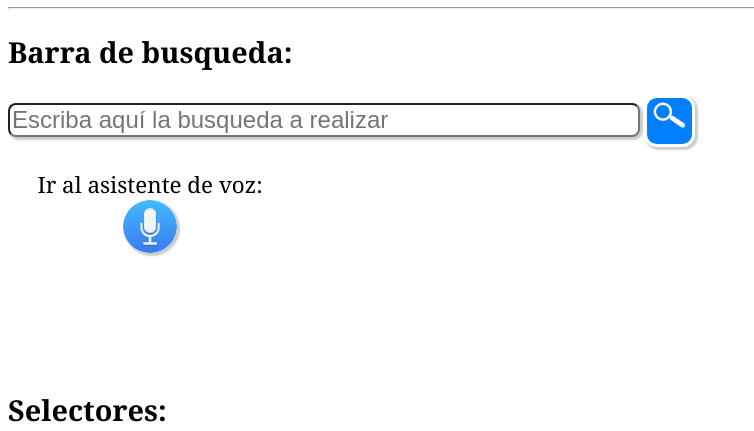
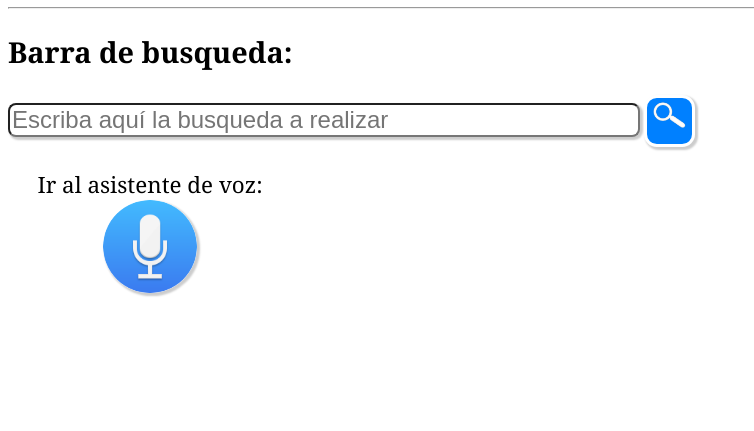
Before and after one commit to leiretedcas/Quirohelp_render, a Flask app: page /buscador_uro in a window 1280 px wide. Shown: the part 220-651 px from the top of the page, without its empty margins (0-754 px from the left). Run offline with Flask 3, Linux system fonts and the light colour scheme.

Commit message:
buscador_uro.html

```diff
--- a/templates/buscador_uro.html
+++ b/templates/buscador_uro.html
@@ -20,7 +20,7 @@
 			<br>
 
 			<br>
-			<button type="button" name="escu" style="padding-right: 78%;font-family: Cambria, Cochin, Georgia, Times, 'Times New Roman';font-size: 1.4rem;background-color: white; border: solid white" onclick="location.href='https://quirohelp.onrender.com/escuchar_uro1'">Ir al asistente de voz:   <img src="{{ user_image5 }}"   style="max-width:20%;border-radius: 100%;box-shadow:2px 2px 2px 1px rgba(0, 0, 0, 0.2);" onclick="location.href='https://quirohelp.onrender.com/escuchar_uro1'"></button>
+			<button type="button" name="escu" style="padding-right: 78%;font-family: Cambria, Cochin, Georgia, Times, 'Times New Roman';font-size: 1.4rem;background-color: white; border: solid white" onclick="location.href='https://quirohelp.onrender.com/escuchar_uro1'">Ir al asistente de voz:   <img src="{{ user_image5 }}"   style="max-width:35%;border-radius: 100%;box-shadow:2px 2px 2px 1px rgba(0, 0, 0, 0.2);" onclick="location.href='https://quirohelp.onrender.com/escuchar_uro1'"></button>
 			<br>
 			<br>
 
```
